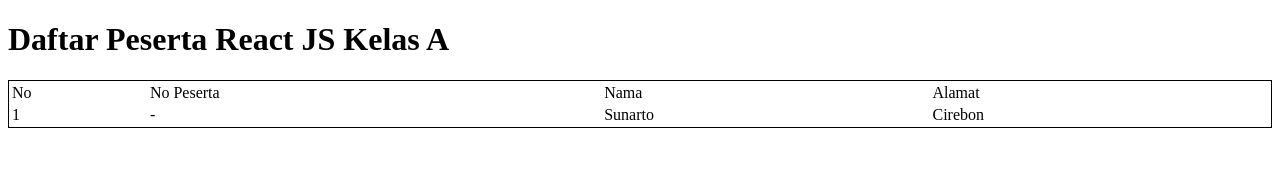
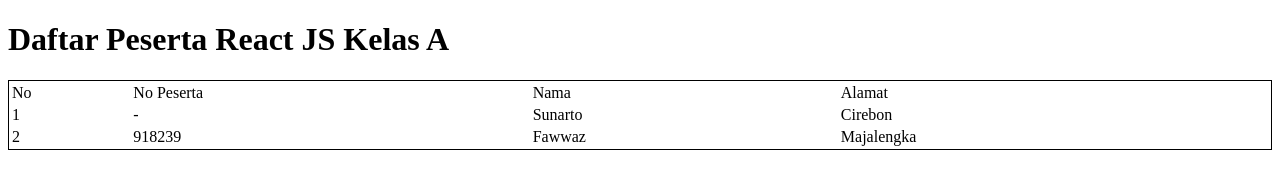
Before and after one commit to sunarto20/Daftar-peserta-react-js-kelas-a, a plain HTML site: page index.html in a window 1280 px wide. Drawn offline with Linux system fonts and the light colour scheme.

Commit message:
menambahkan fawwaz

```diff
--- a/index.html
+++ b/index.html
@@ -26,6 +26,13 @@
 					<td>Sunarto</td>
 					<td>Cirebon</td>
 				</tr>
+				<tr>
+					<td>2</td>
+					<td>918239</td>
+					<td>Fawwaz</td>
+					<td>Majalengka</td>
+				</tr>
+
 			</tbody>
 		</table>
 
```
